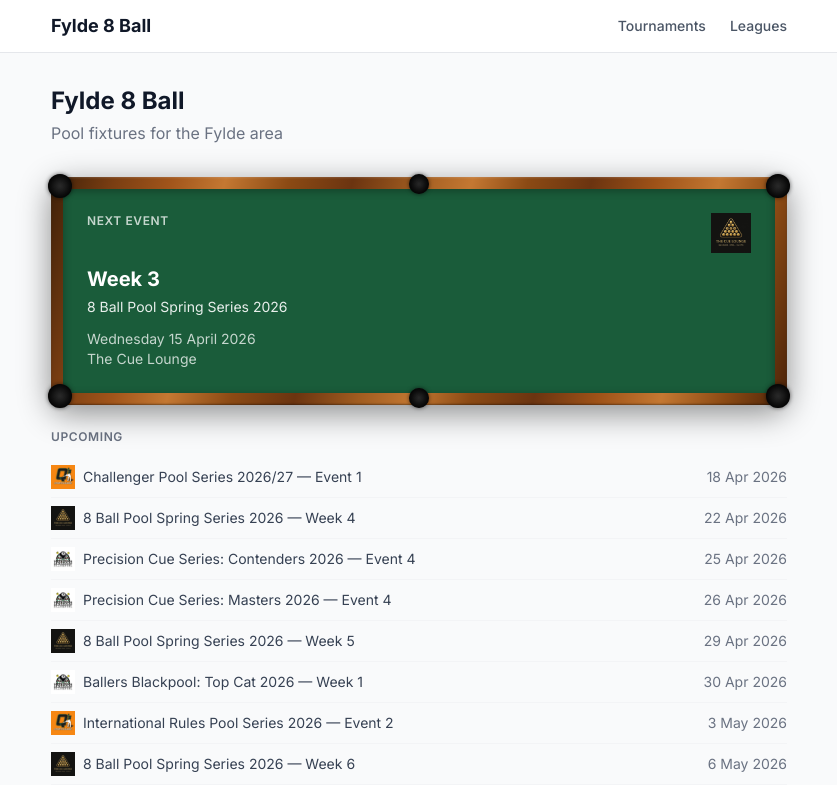
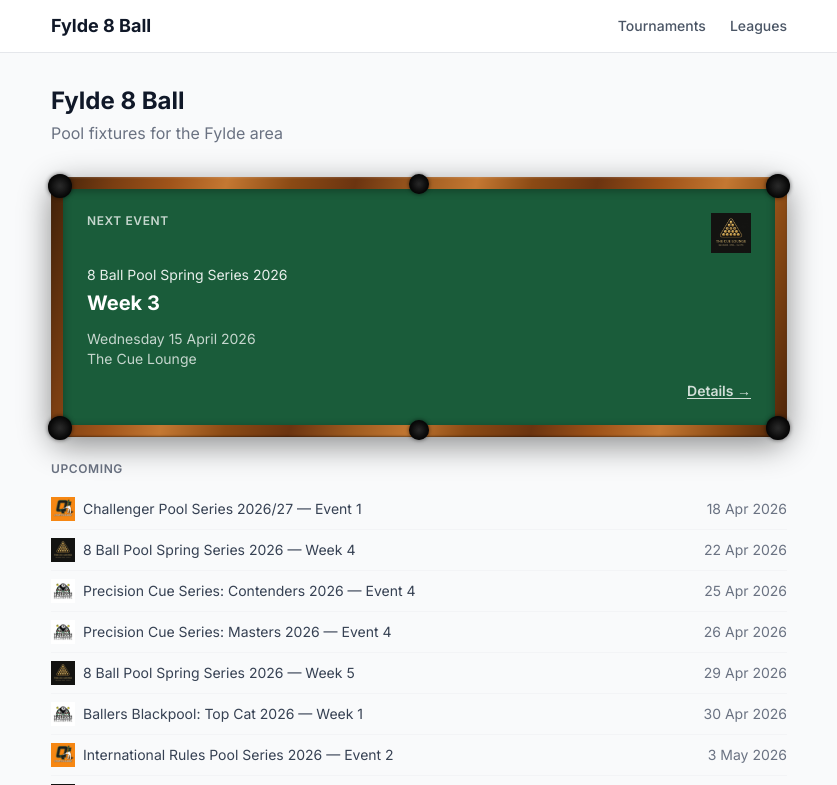
Before and after one commit to fleetwoodpoolleague/fylde8ball, a Vue app: page / in a window 1280 px wide. Shown: the top 785 px of the page, without its empty margins (221-1058 px from the left). Built offline with nearby package versions, Linux system fonts and the light colour scheme.

Commit message:
feat: reorder card content and add details link to NextEventCard
Show tournament name above event name, and add a Details link in the
bottom-right corner linking to the tournament page.

Co-Authored-By: Claude Sonnet 4.6 <noreply@anthropic.com>

```diff
--- a/src/components/NextEventCard.vue
+++ b/src/components/NextEventCard.vue
@@ -1,11 +1,13 @@
 <script setup lang="ts">
 import { computed } from 'vue'
+import { RouterLink } from 'vue-router'
 import type { TournamentDate } from '../types/tournament'
 import { formatDate, LONG_DATE } from '../utils/format'
 
 const props = defineProps<{
   event: TournamentDate
   tournamentName: string
+  tournamentSlug: string
   venue: string
   logo?: string
 }>()
@@ -31,10 +33,16 @@ const logoSrc = computed(() =>
         <p class="text-xs font-semibold uppercase tracking-wider opacity-75">Next Event</p>
         <img v-if="logoSrc" :src="logoSrc" :alt="tournamentName" class="h-10 w-auto object-contain" />
       </div>
-      <h2 class="text-xl font-bold mb-1">{{ event.name }}</h2>
-      <p class="text-sm opacity-90 mb-3">{{ tournamentName }}</p>
+      <p class="text-sm opacity-90 mb-1">{{ tournamentName }}</p>
+      <h2 class="text-xl font-bold mb-3">{{ event.name }}</h2>
       <p class="text-sm opacity-75">{{ formatDate(event.date, LONG_DATE) }}</p>
-      <p class="text-sm opacity-75">{{ venue }}</p>
+      <p class="text-sm opacity-75 mb-3">{{ venue }}</p>
+      <div class="flex justify-end">
+        <RouterLink
+          :to="`/tournaments/${tournamentSlug}`"
+          class="text-sm font-semibold opacity-80 hover:opacity-100 underline underline-offset-2"
+        >Details &rarr;</RouterLink>
+      </div>
     </div>
   </div>
 </template>
--- a/src/pages/HomePage.vue
+++ b/src/pages/HomePage.vue
@@ -67,6 +67,7 @@ const upcomingEvents = getUpcomingEvents()
         class="mb-6"
         :event="nextEventInfo.event"
         :tournament-name="nextEventInfo.tournament.meta.name"
+        :tournament-slug="nextEventInfo.tournament.slug"
         :venue="nextEventInfo.tournament.meta.venue"
         :logo="nextEventInfo.tournament.meta.logo"
       />
```
Also changed, not shown: 1 other file (tests, documents, lock files or other folders).
